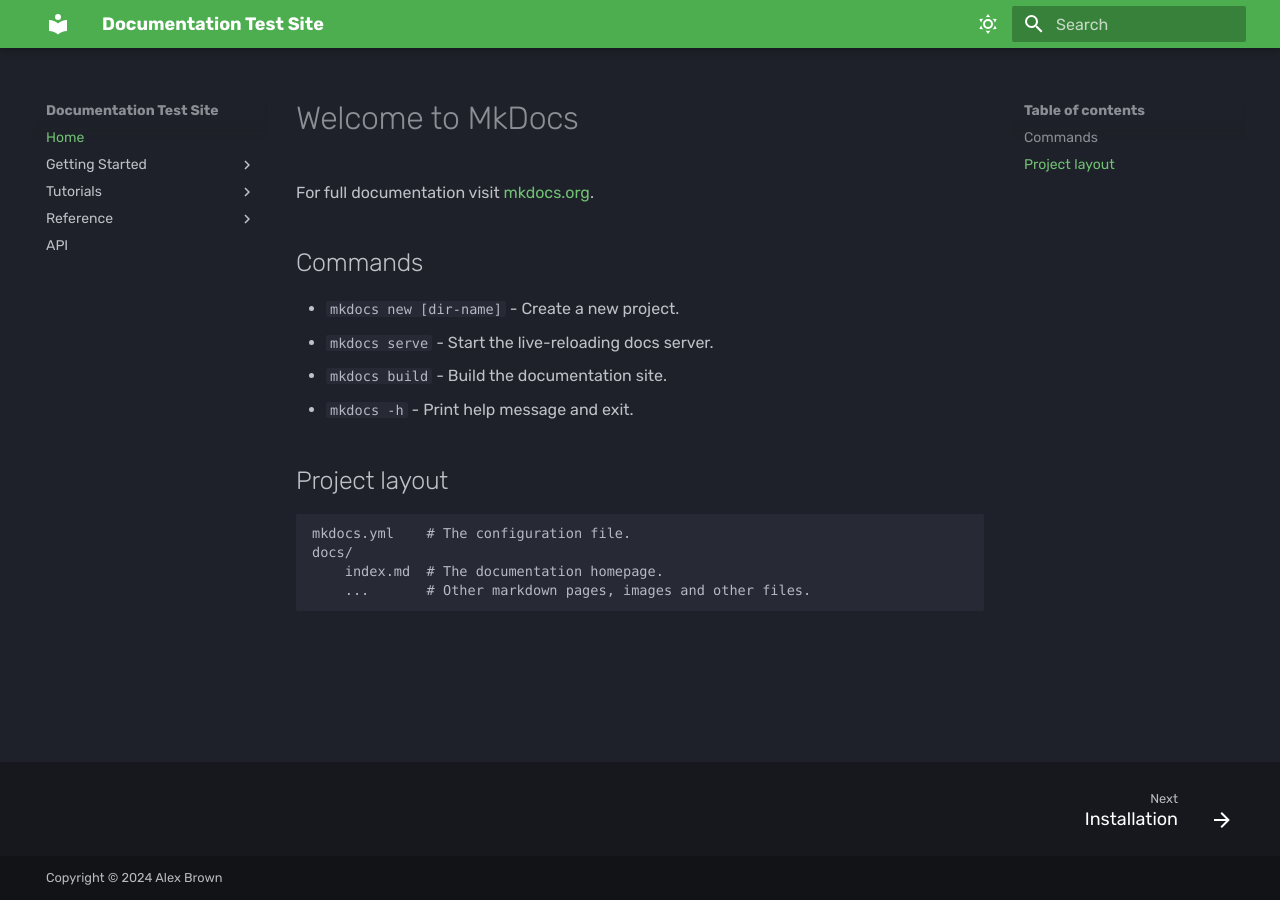
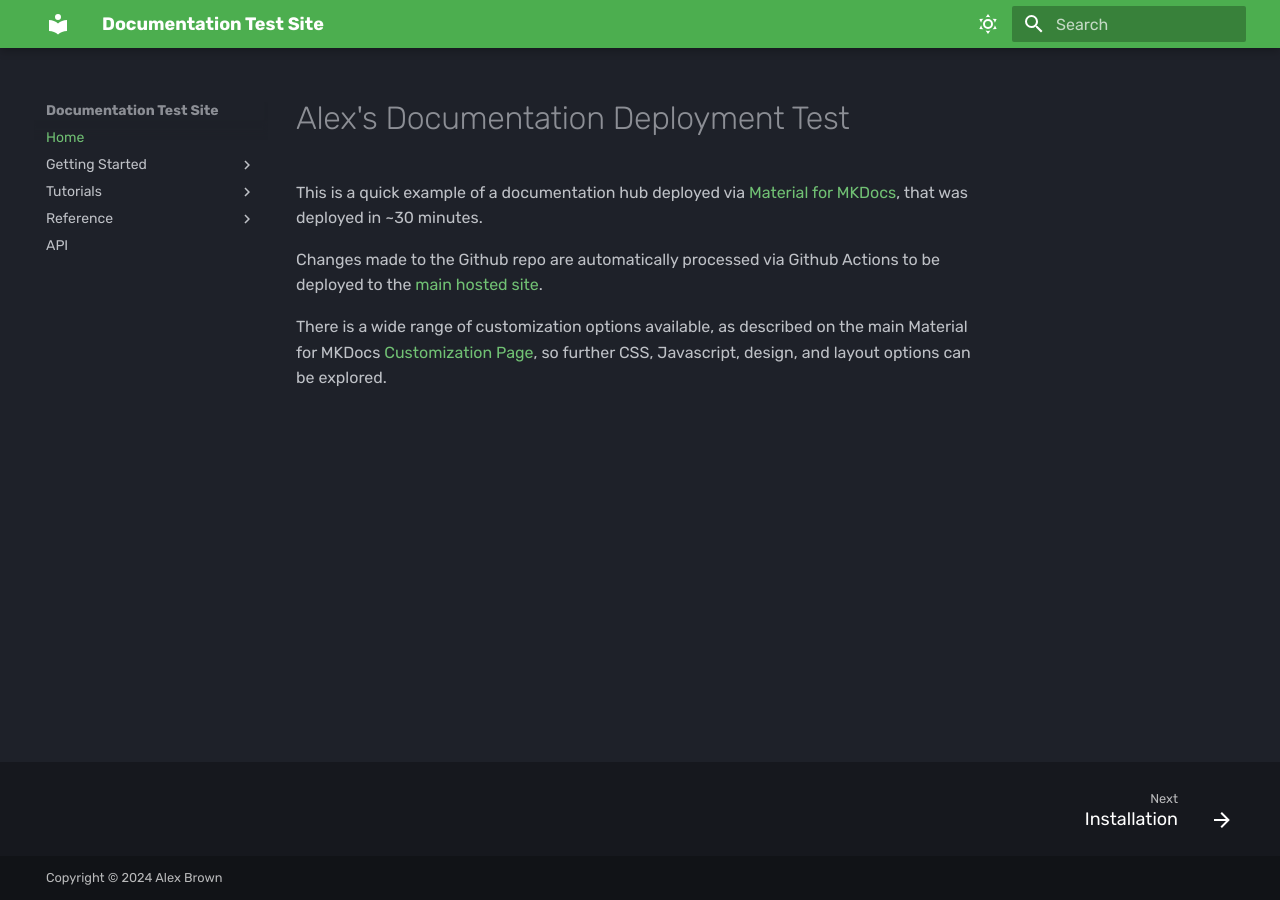
Before and after one commit to alexbrown10/documentation_test, an MkDocs documentation site: the page built from docs/index.md, in a window 1280 px wide. Built offline with MkDocs 1.6.1 and Material for MkDocs 9.7.7, drawn with Linux system fonts in a browser that asks for light colours; some web fonts are replaced.

Commit message:
Update index.md

```diff
--- a/docs/index.md
+++ b/docs/index.md
@@ -1,17 +1,7 @@
-# Welcome to MkDocs
+# Alex's Documentation Deployment Test
 
-For full documentation visit [mkdocs.org](https://www.mkdocs.org).
+This is a quick example of a documentation hub deployed via [Material for MKDocs](https://squidfunk.github.io/mkdocs-material/), that was deployed in ~30 minutes.
 
-## Commands
+Changes made to the Github repo are automatically processed via Github Actions to be deployed to the [main hosted site](https://alexbrown10.github.io/documentation_test/).
 
-* `mkdocs new [dir-name]` - Create a new project.
-* `mkdocs serve` - Start the live-reloading docs server.
-* `mkdocs build` - Build the documentation site.
-* `mkdocs -h` - Print help message and exit.
-
-## Project layout
-
-    mkdocs.yml    # The configuration file.
-    docs/
-        index.md  # The documentation homepage.
-        ...       # Other markdown pages, images and other files.
+There is a wide range of customization options available, as described on the main Material for MKDocs [Customization Page](https://squidfunk.github.io/mkdocs-material/setup/), so further CSS, Javascript, design, and layout options can be explored.
```
